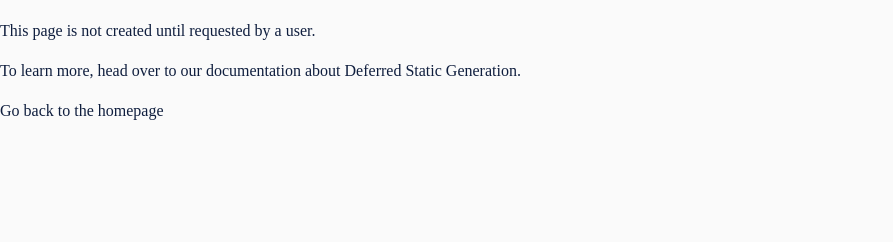
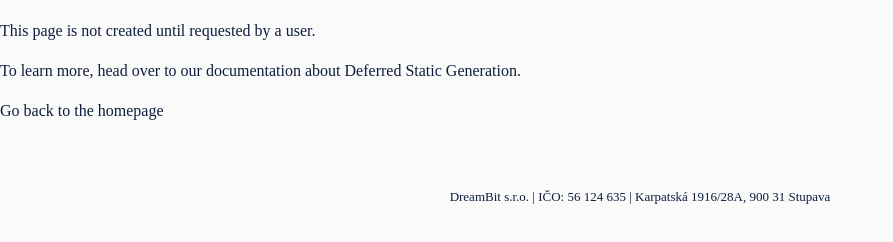
Before and after one commit to DreamBit-Slovakia/website, a Gatsby site: page /using-dsg in a window 1280 px wide. Shown: the part 158-400 px from the top of the page, without its empty margins (0-893 px from the left). Built offline with nearby package versions, Linux system fonts and the light colour scheme; Gatsby itself is replaced by a stand-in of ours.

Commit message:
Update company details

```diff
--- a/src/components/layout.js
+++ b/src/components/layout.js
@@ -41,7 +41,7 @@
           }}
         >
           {/* © {new Date().getFullYear()} &middot; HRJ London */}
-          {/* <p class="footer-small">Footer can go here.</p> */}
+          <p class="footer-small">DreamBit s.r.o. | IČO: 56 124 635 | Karpatská 1916/28A, 900 31 Stupava</p>
         </footer>
       </div>
     </>
```
